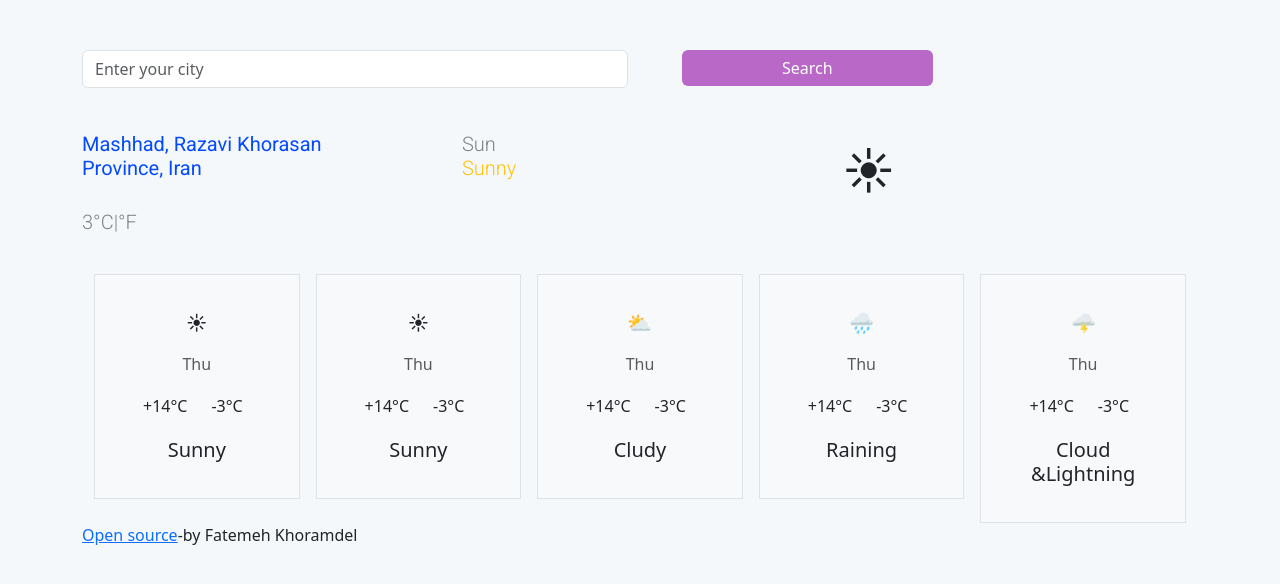
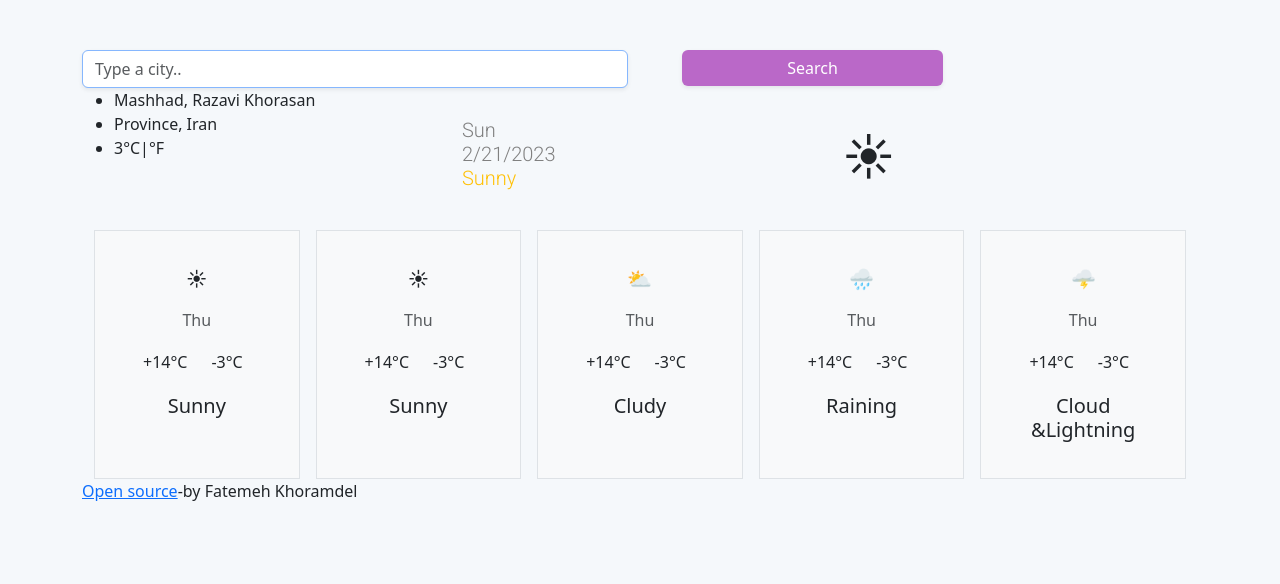
Before and after one commit to fatemehkhoramdel/search-weather, a plain HTML site: page index.html in a window 1280 px wide. Drawn offline with nearby package versions, Linux system fonts and the light colour scheme.

Commit message:
added li and ids

```diff
--- a/index.html
+++ b/index.html
@@ -23,7 +23,7 @@
     <div class="container">
       <div class="row">
         <div class="col">
-          <input
+          <!-- <input
             type="text"
             class="form-control"
             id="inputcity"
@@ -34,22 +34,56 @@
         <div class="col">
           <button type="submit" class="btn btn-primary mb-3 buttomcolor">
             Search
-          </button>
+          </button> -->
+          <form class="search-form" id="search-form">
+            <div class="row">
+              <div class="col-6">
+                <input
+                  type="search"
+                  placeholder="Type a city.."
+                  autofocus="on"
+                  autocomplete="off"
+                  id="city-input"
+                  class="form-control shadow-sm"
+                />
+              </div>
+              <div class="col-3">
+                <input
+                  type="submit"
+                  value="Search"
+
+                  class="form-control btn btn-primary shadow-sm w-100 buttomcolor"
+                />
+
+          </form>
         </div>
       </div>
       <div class="row">
         <div class="col">
-          <h1>
+          <ul>
+            <li id="city-name" class="topmargin listyle">
+              Mashhad, Razavi Khorasan
+            </li>
+            <li id="country-name" class="listyle">
+              Province, Iran
+            </li>
+            <li id="temp-city" class="tempstyle">
+              3°C|°F
+            </li>
+          </ul>
+          <!-- <h1 id="city-name">
             Mashhad, Razavi Khorasan
             <br />
             Province, Iran
           </h1>
-          <h2>3°C|°F</h2>
+          <h2>3°C|°F</h2> -->
         </div>
         <div class="col">
           <h2>
             Sun
-            <div id="date-link"></div>
+            <div id="date-link">
+              2/21/2023
+            </div>
 
             <div class="weatherco">Sunny</div>
           </h2>
@@ -57,9 +91,9 @@
         <div class="col sundisplay">&#x2600;</div>
       </div>
       <div class="container">
-        <div class="row row-cols-2 row-cols-lg-5 g-2 g-lg-3">
-          <div class="col mt-5">
-            <div class="p-3 border bg-light">
+        <div class="row row-eq-height row-cols-2 row-cols-lg-5 g-2 g-lg-3 ">
+          <div class="col mt-5 ">
+            <div class="p-3 border bg-light h-100">
               <h5 class="card-title distance">&#x2600;</h5>
               <h6 class="card-subtitle mb-2 text-muted">Thu</h6>
               <div class="row distance">
@@ -70,7 +104,7 @@
             </div>
           </div>
           <div class="col mt-5">
-            <div class="p-3 border bg-light">
+            <div class="p-3 border bg-light h-100">
               <div class="card-body">
                 <h5 class="card-title distance">&#x2600;</h5>
                 <h6 class="card-subtitle mb-2 text-muted">Thu</h6>
@@ -83,7 +117,7 @@
             </div>
           </div>
           <div class="col mt-5">
-            <div class="p-3 border bg-light">
+            <div class="p-3 border bg-light h-100">
               <div class="card-body">
                 <h5 class="card-title distance">&#x26C5;</h5>
                 <h6 class="card-subtitle mb-2 text-muted">Thu</h6>
@@ -96,7 +130,7 @@
             </div>
           </div>
           <div class="col mt-5">
-            <div class="p-3 border bg-light">
+            <div class="p-3 border bg-light h-100">
               <div class="card-body">
                 <h5 class="card-title distance">&#x1F327;</h5>
                 <h6 class="card-subtitle mb-2 text-muted">Thu</h6>
@@ -109,7 +143,7 @@
             </div>
           </div>
           <div class="col mt-5">
-            <div class="p-3 border bg-light">
+            <div class="p-3 border bg-light h-100">
               <div class="card-body">
                 <h5 class="card-title distance">&#x1F329;</h5>
                 <h6 class="card-subtitle mb-2 text-muted">Thu</h6>
```
